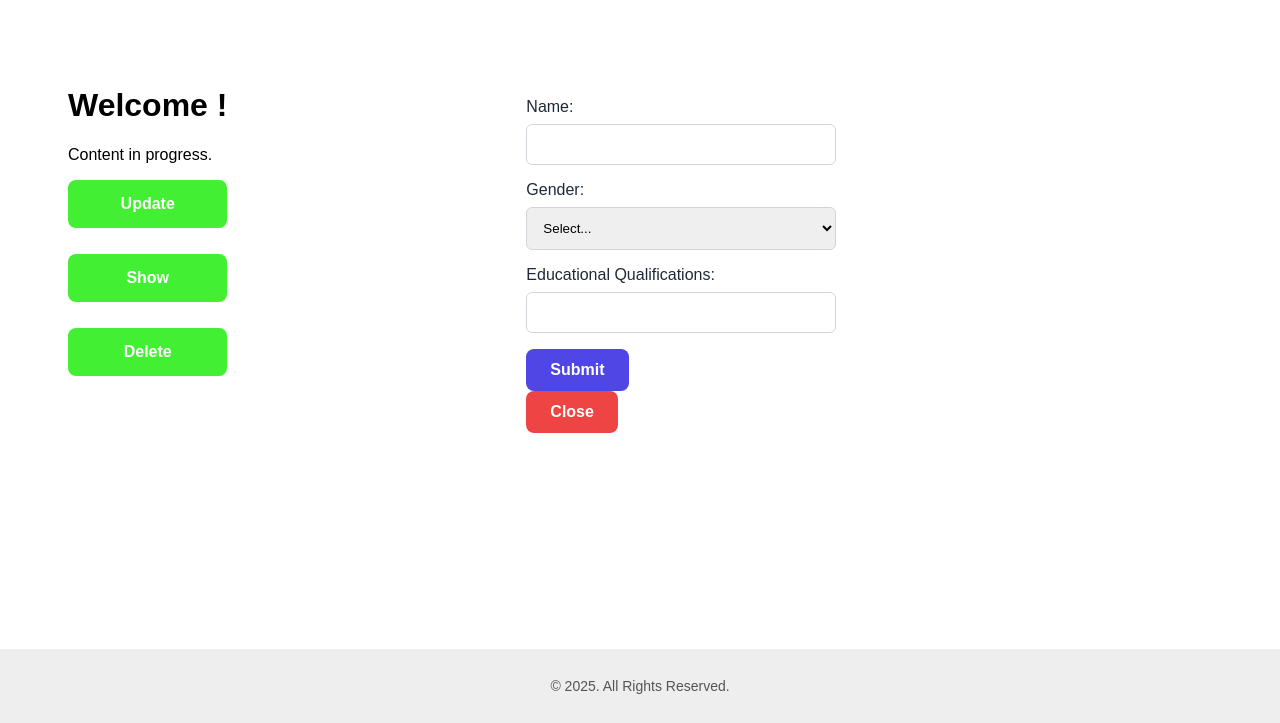
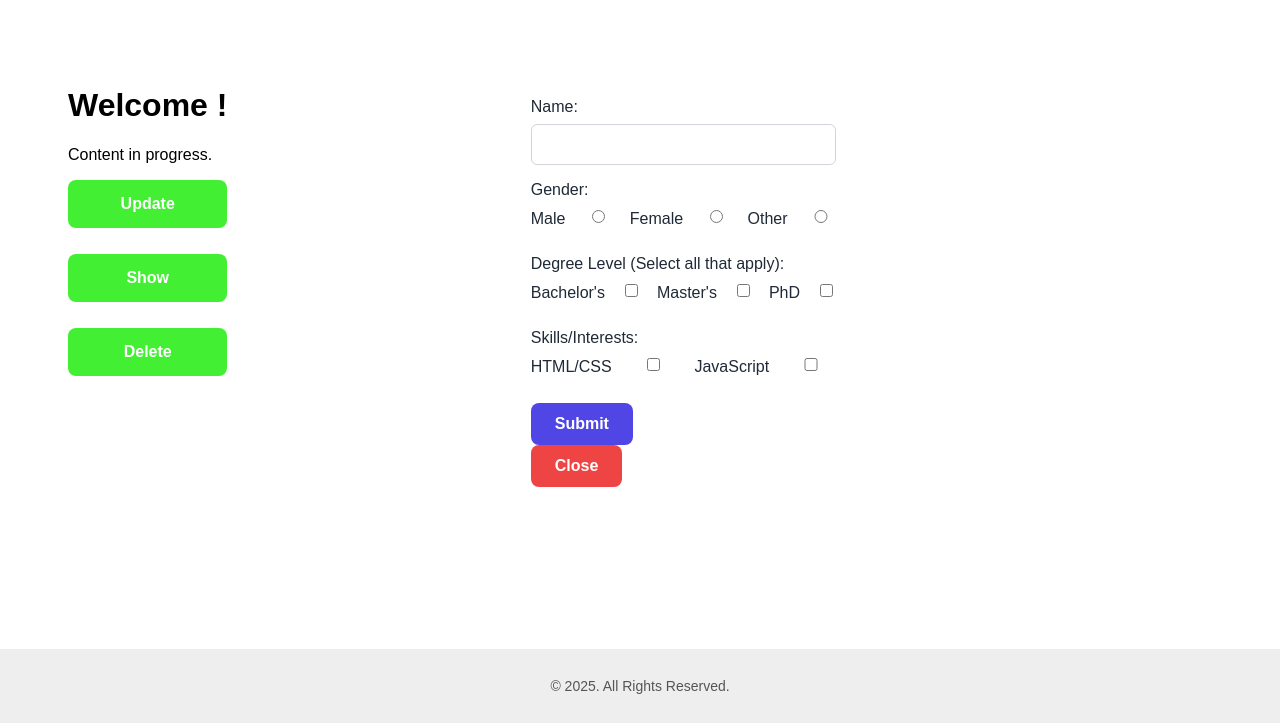
Before and after one commit to iraladinesh/Web, a plain HTML site: page index.html in a window 1280 px wide. Both pictures are taken after a click on the button "Registration". Shown: the part 77-800 px from the top of the page. Drawn offline with Linux system fonts and the light colour scheme.

Commit message:
assignment 2 form registration changes

```diff
--- a/index.html
+++ b/index.html
@@ -29,7 +29,7 @@
 
     <main>
         <div class="main-content">
-            <!-- Left Side: Intro and Dummy Buttons -->
+            <!-- Left Side: Intro and Buttons -->
             <div class="content-left">
                 <div class="intro-text-container">
                     <h1>Welcome !</h1>
@@ -45,19 +45,41 @@
             <!-- Right Side: Registration Form -->
             <div class="content-right">
                 <form class="registration-form" id="registrationForm">
+
                     <label for="name">Name:</label>
                     <input type="text" id="name" name="name" required>
 
-                    <label for="gender">Gender:</label>
-                    <select id="gender" name="gender" required>
-                        <option value="">Select...</option>
-                        <option value="male">Male</option>
-                        <option value="female">Female</option>
-                        <option value="other">Other</option>
-                    </select>
+                    <label>Gender:</label>
+                    <div class="input-group">
+                        <label for="genderMale" >Male</label>
+                        <input type="radio" id="genderMale" name="gender" value="male" required>
 
-                    <label for="education">Educational Qualifications:</label>
-                    <input type="text" id="education" name="education" required>
+                        <label for="genderFemale" >Female</label>
+                        <input type="radio" id="genderFemale" name="gender" value="female">
+
+                        <label for="genderOther">Other</label>
+                        <input type="radio" id="genderOther" name="gender" value="other">
+                    </div>
+
+
+                    <label>Degree Level (Select all that apply):</label>
+                    <div class="input-group">
+                        <label for="degreeBachelors" >Bachelor's</label>
+                        <input type="checkbox" id="degreeBachelors" name="degreeBachelors" value="Bachelors">
+                        <label for="degreeMasters">Master's</label>
+                        <input type="checkbox" id="degreeMasters" name="degreeMasters" value="Masters">
+                        <label for="degreePhD" class="inline-label">PhD</label>
+                        <input type="checkbox" id="degreePhD" name="degreePhD" value="PhD">
+                    </div>
+
+                    <label>Skills/Interests:</label>
+                    <div class="input-group">
+                        <label for="skillHTML">HTML/CSS</label>
+                        <input type="checkbox" id="skillHTML" name="skill" value="HTML">
+                        <label for="skillJS">JavaScript</label>
+                        <input type="checkbox" id="skillJS" name="skill" value="JavaScript">
+                    </div>
+
                     <button type="submit" class="submit-button"><b>Submit</b></button>
                     <div class="form-buttons">
                         <button type="button" class="close-button" onclick="closeForm()">Close</button>
@@ -79,8 +101,7 @@
         }
 
         function closeForm() {
-            const form = document.getElementById('registrationForm');
-            form.style.display = 'none';
+             window.location.reload();
         }
     </script>
 
--- a/style.css
+++ b/style.css
@@ -61,6 +61,12 @@ header {
     align-items: flex-start;
     gap: 2rem;
         }
+    .input-group {
+    display: flex;
+    gap: 1rem; /* Space between the button/label pairs */
+    margin-bottom: 1rem;
+    align-items: center;
+    }
 
 .registration-button, .submit-button {
     background-color: #4f46e5;
```
